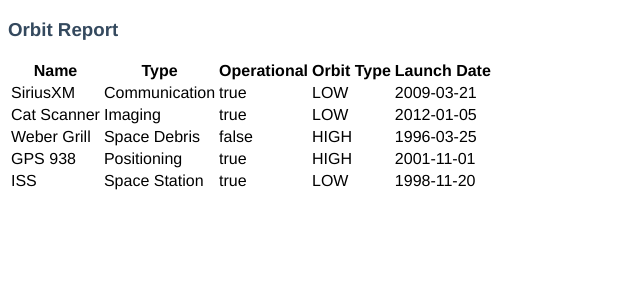
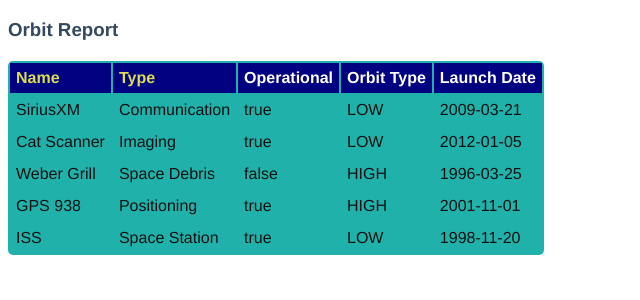
Before and after one commit to NWArkGuy/orbit-report, an Angular app: page / in a window 1280 px wide. Shown: the top 300 px of the page, without its empty margins (0-640 px from the left). Built offline with nearby package versions, Linux system fonts and the light colour scheme.

Commit message:
adjusted css values as requested in assignment / step 4 completed

```diff
--- a/src/app/orbit-list/orbit-list.component.css
+++ b/src/app/orbit-list/orbit-list.component.css
@@ -1,14 +1,28 @@
-.counts {
-    background: #34495E;
-    color: #fff;
-    border-radius: 5px;
-    width: 225px;
+.sortable {
+    cursor: pointer;
+    color: #dd5;
 }
 
-.counts div {
-    padding: 8px;
+.warning {
+    background-color: red;
 }
 
-.counts span {
-    float: right;
+table {
+  color: #111;
+  border-radius: 5px;
+  overflow: hidden;
+  margin: 20px 0;
+  min-width: 400px;
+  background: lightseagreen;
 }
+
+.header-row {
+    background: navy;
+    color: #fff
+}
+
+th, td {
+    text-align: left;
+    margin: 5px 10px;
+    padding: 6px;
+}
```
